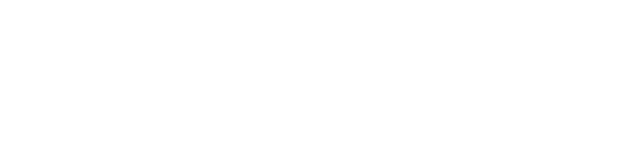
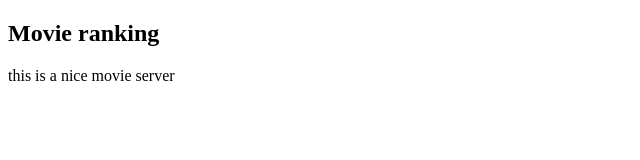
Before and after one commit to Arifwazed/my-first-git-repo, a plain HTML site: page index.html in a window 1280 px wide. Shown: the whole page, without its empty margins (0-640 px from the left). Drawn offline with Linux system fonts and the light colour scheme.

Commit message:
add new paragraph

```diff
--- a/index.html
+++ b/index.html
@@ -6,6 +6,9 @@
     <title>First git</title>
 </head>
 <body>
-
+    <div>
+        <h2>Movie ranking</h2>
+        <p>this is a nice movie server</p>
+    </div>
 </body>
 </html>
```
